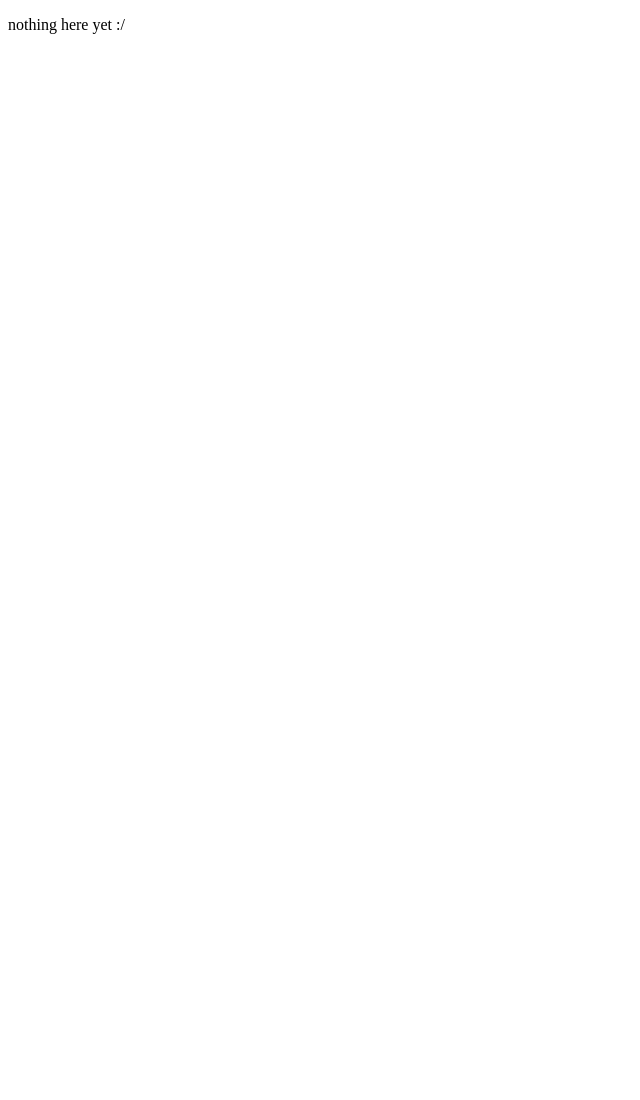
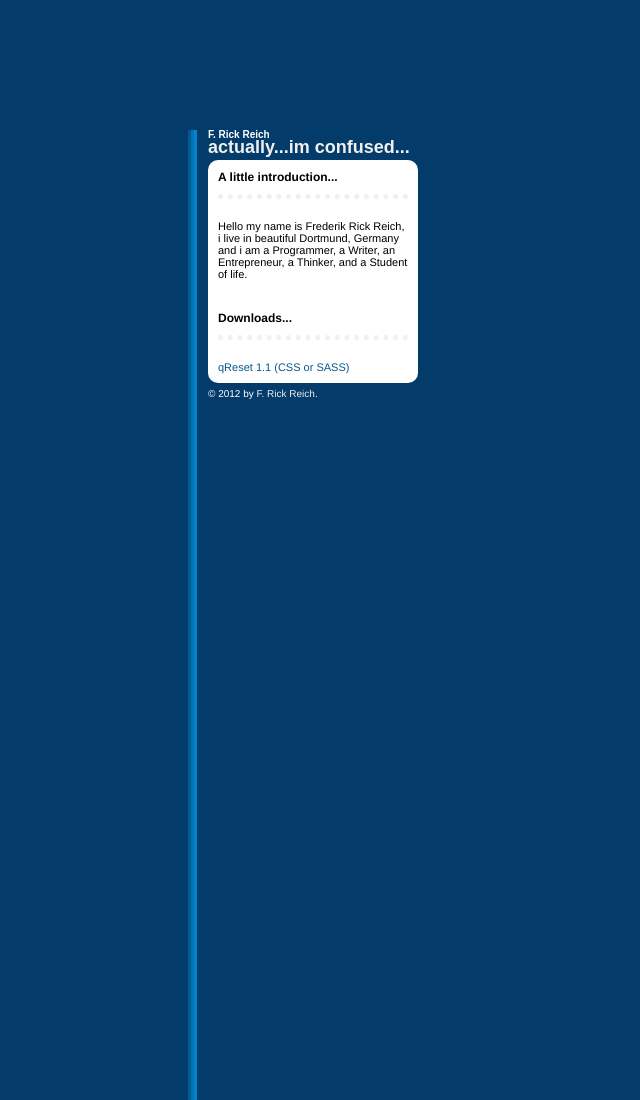
Before and after one commit to FRickReich/frickreich.github.com, a plain HTML site: page index.html in a window 1280 px wide. Shown: the top 1100 px of the page, without its empty margins (0-640 px from the left). Before the commit the page ends 800 px from the top, so only its background shows below. Drawn offline with nearby package versions, Linux system fonts and the light colour scheme.

Commit message:
Update index.html

```diff
--- a/index.html
+++ b/index.html
@@ -1,9 +1,56 @@
 <!DOCTYPE html>
 <html>
-    <head>
-	    <title>F. Rick Reich's Portfolio on GitHub.</title>
-    </head>
-    <body>
-	<p>nothing here yet :/</p>
-    </body>
+  <head>
+    <script class="jsbin" src="http://ajax.googleapis.com/ajax/libs/jquery/1/jquery.min.js"></script>
+    <meta charset=utf-8 />
+    <title>JS Bin</title>
+    <!--[if IE]>
+      <script src="http://html5shiv.googlecode.com/svn/trunk/html5.js"></script>
+    <![endif]-->
+    <style>
+      article, aside, figure, footer, header, hgroup,
+      menu, nav, section { display: block; }
+      body { background: #033B6A; overflow: hidden; }
+      h1 { color: #F0F0F0; font: bold 18px Arial; position: absolute; top: 15px; }
+      h2 { color: #FFFFFF; font: bold 10px Arial; position: absolute; top: 11px; }
+      h3 { border-bottom: 5px dotted #F0F0F0; margin: 10px; padding: 10px 0; font: bold 12px Helvetica; }
+      p { padding: 10px; font: 11px Helvetica; }
+      .box a { color: #035A90 !important; text-decoration: none; }
+      a { color: #F0F0F0; text-decoration: none; }
+      a:hover { text-decoration: underline;}
+      span { position: relative; top: 39px; font: 10px Helvetica; color: white; }
+      #wrapper {position: relative; top: 100px; left: 200px; width: 300px;}
+      .line1 {position: absolute; left: -20px; top: 20px; border-left: 3px solid #035A90; height: 10000px; }
+      .line2 {position: absolute; left: -17px; top: 20px; border-left: 3px solid #0172B4; height: 10000px; }
+      .line3 {position: absolute; left: -14px; top: 20px; border-left: 3px solid #0183CF; height: 10000px; }
+      .box {
+        top: 50px;
+        background: white;
+        border-radius: 10px;
+        width: 210px;
+        position: relative;
+      }
+    </style>
+  </head>
+  <body>
+    <div id="wrapper">
+      <div class="line1"></div><div class="line2"></div><div class="line3"></div>
+      <div id="title">
+        <h2>F. Rick Reich</h2>
+        <h1>actually...im confused...</h1>
+      </div>
+      <div class="box">
+        <div id="about">
+          <h3>A little introduction...</h3>
+          <p>Hello my name is Frederik Rick Reich, i live in beautiful Dortmund, Germany and i am a Programmer,
+        a Writer, an Entrepreneur, a Thinker, and a Student of life.</p>
+        </div>
+        <div id="downloads">
+          <h3>Downloads...</h3>
+          <p><a href="https://github.com/FRickReich/qReset">qReset 1.1 (CSS or SASS)</a></p>
+        </div>
+      </div>
+      <span>&copy; 2012 by <a href="mailto:frederikreich@googlemail.com">F. Rick Reich</a>.</span>
+    </div>
+  </body>
 </html>
```
